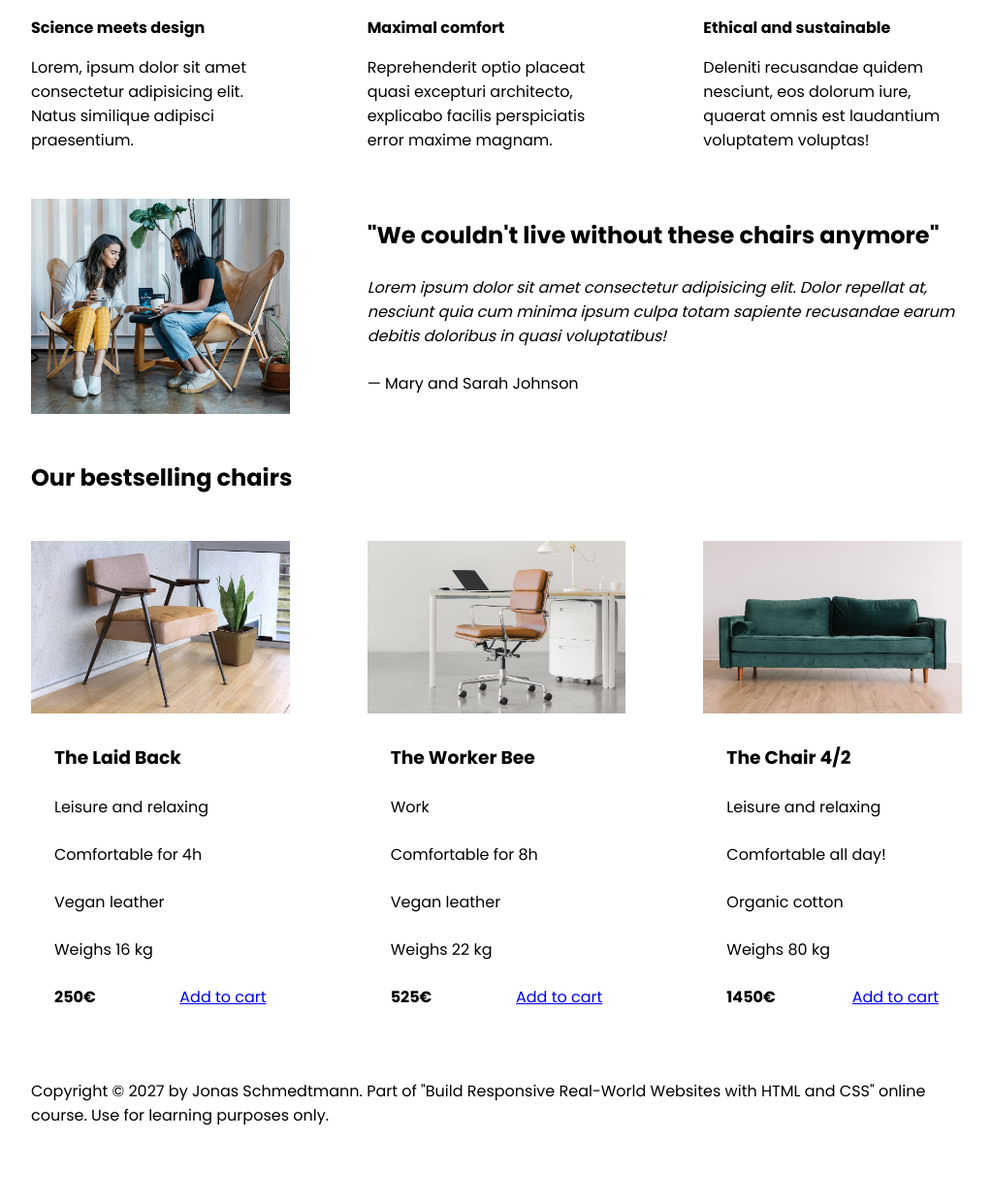
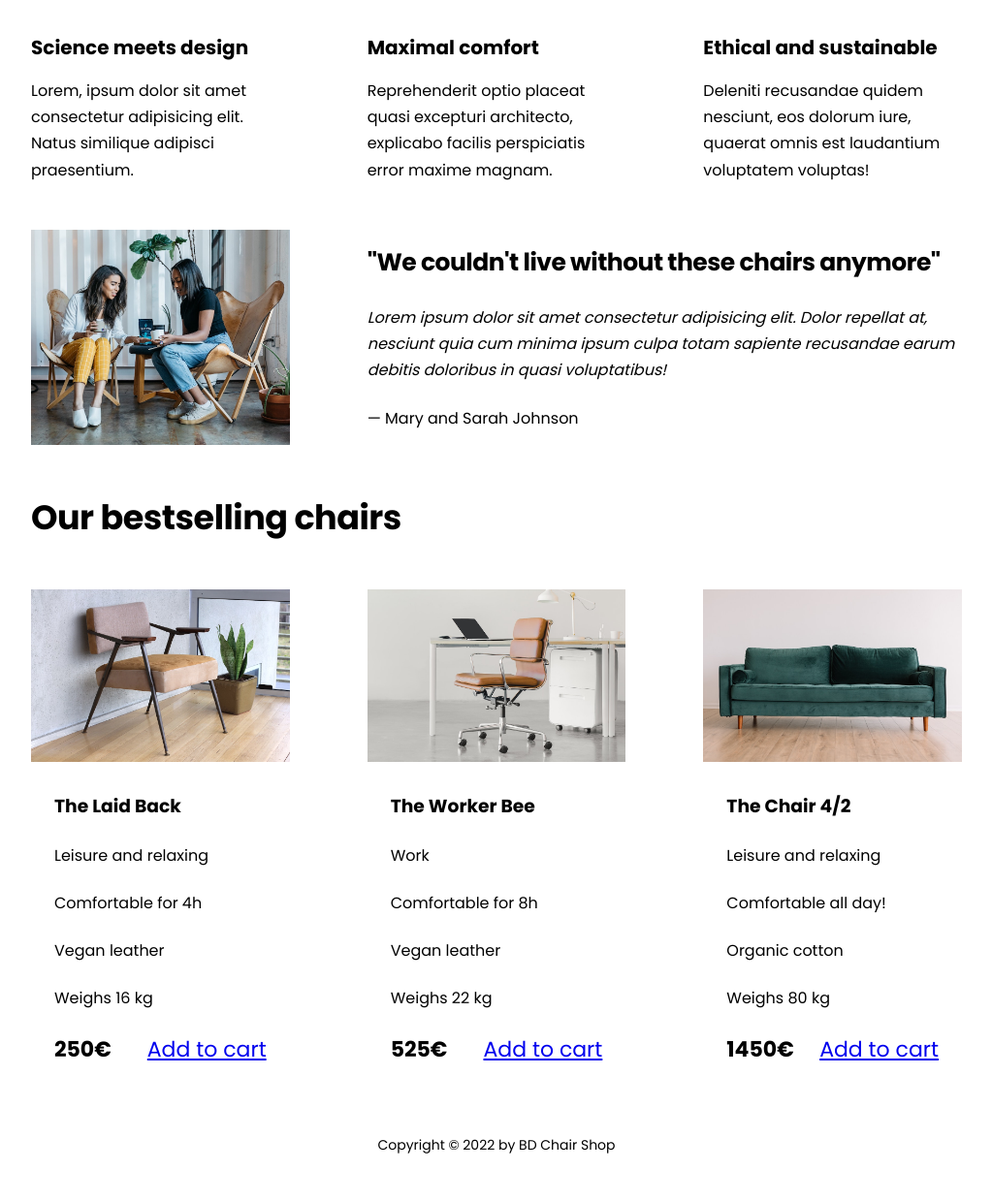
Before and after one commit to sazidahmednassir/landing-html-css, a plain HTML site: page index.html in a window 1280 px wide. Shown: the part 603-1843 px from the top of the page at 97% size, without its empty margins (128-1151 px from the left). Before the commit the page ends 1814 px from the top, so only its background shows below. Drawn offline with Linux system fonts and the light colour scheme.

Commit message:
added all font sixe and space

```diff
--- a/index.html
+++ b/index.html
@@ -153,11 +153,7 @@
         </div>
       </section>
 
-      <footer>
-        Copyright &copy; 2027 by Jonas Schmedtmann. Part of "Build Responsive
-        Real-World Websites with HTML and CSS" online course. Use for learning
-        purposes only.
-      </footer>
+      <footer>Copyright &copy; 2022 by BD Chair Shop</footer>
     </div>
   </body>
 </html>
--- a/style.css
+++ b/style.css
@@ -31,6 +31,8 @@ section {
 
 h2 {
   margin-bottom: 48px;
+  font-size: 35px;
+  letter-spacing: -0.5px;
 }
 
 .grid-3-cols {
@@ -66,7 +68,7 @@ h1 {
 .header-text {
   margin-bottom: 24px;
   font-size: 18px;
-  line-height: 1.5;
+  line-height: 1.7;
 }
 
 img {
@@ -79,9 +81,12 @@ img {
 
 .features-title {
   margin-bottom: 16px;
+  font-size: 20px;
 }
 
 .features-text {
+  font-size: 16px;
+  line-height: 1.7;
 }
 
 /* TESTIMONIAL */
@@ -95,11 +100,14 @@ img {
 
 .testimonial-box h2 {
   margin-bottom: 24px;
+  font-size: 25px;
 }
 
 .testimonial-text {
   font-style: italic;
   margin-bottom: 24px;
+  font-size: 16px;
+  line-height: 1.7;
 }
 
 /* CHAIRS */
@@ -133,8 +141,11 @@ h3 {
 .chair-price {
   display: flex;
   justify-content: space-between;
+  font-size: 22px;
 }
 
 footer {
   margin-bottom: 48px;
+  text-align: center;
+  font-size: 14px;
 }
```
